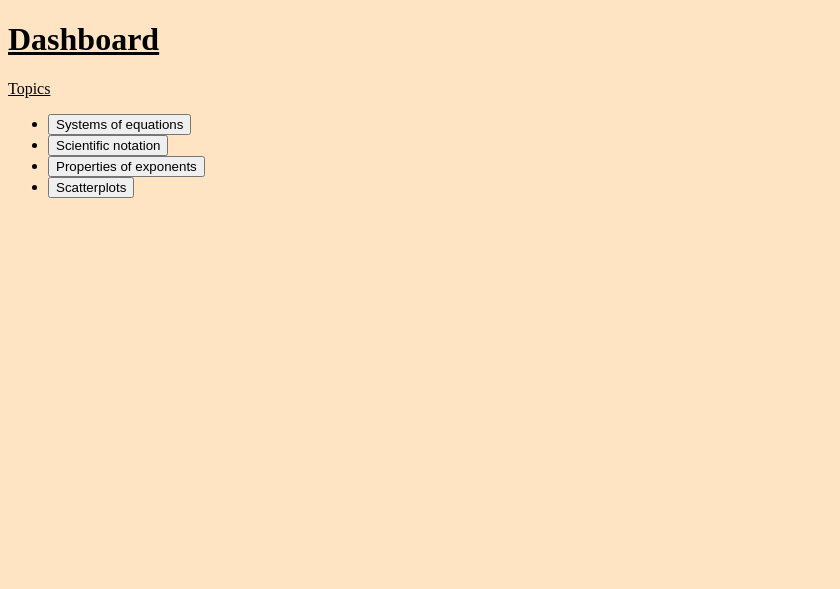
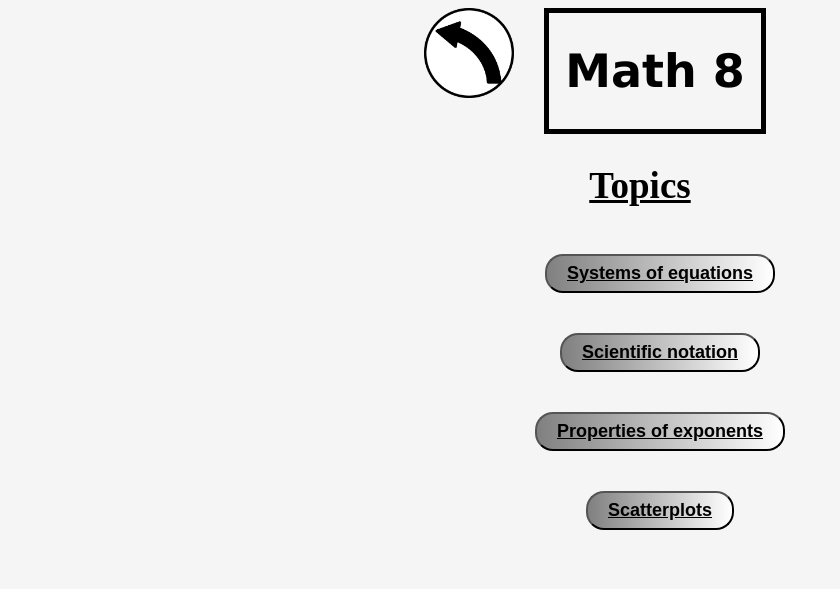
Before and after one commit to Naman-Muthreja/math-learn, a plain HTML site: page Math 8.html in a window 1280 px wide. Shown: the whole page, without its empty margins (0-840 px from the left). Drawn offline with Linux system fonts and the light colour scheme.

Commit message:
remodeling the dashboard
remodeling the dashboard

```diff
--- /dev/null
+++ b/Dashboard.css
@@ -0,0 +1,52 @@
+
+body {
+    background-color: whitesmoke;
+      background-image: url("White-background-wallpaper_.png")
+}
+    display: flex;
+    flex-direction: column;
+    align-items: center;
+
+    .header {
+        display: flex;
+        flex-direction: row;
+        margin-left: -50px;
+
+        }
+        .title {
+            font-family:'Franklin Gothic Medium', 'Arial Narrow', Arial, sans-serif;
+            font-size:24px;
+            font-weight: bold;
+            border: 5px solid black;
+            padding-left: 16px;
+            padding-right: 16px;
+        }
+    }
+
+    .content {
+        display: flex;
+        flex-direction: column;
+        align-items: center;
+        h2 {
+            font-size: 37px;
+
+        }
+        .topics {
+            display: flex;
+            flex-direction: column;
+
+            ul {
+                display: flex;
+                flex-direction: column;
+                align-items: center;
+
+
+                a {
+                    color: black;
+                    font-weight: bold;
+                    font-size: 18px;
+
+                }
+            }
+        }
+    }
--- a/Math 8.html
+++ b/Math 8.html
@@ -1,25 +1,33 @@
+
 <!DOCTYPE html>
-
 <html>
 <head>
+    <meta charset = "UTf-8">
+    <meta name="viewport" content="width=device-width, initial-scale=1.0"/>
+    <title> Math 7 </title>
+    <link rel="stylesheet" href = "Math 8.css">
 <title>Page Title</title>
-<style>
-    body {
-        background-color: bisque;
-    }
-</style>
 </head>
 <body>
-    <u>
-<h1> Dashboard</h1>
-    </u>
+    <div class="header">
+      <a class="backbutton" href="Dashboard.html">
+         <img src="backbutton.png"/>
+        </a>
+        <div class="title">
+            <h1> Math 8 </h1>
+        </div>
+    </div>
 
-<p><u>Topics</u></p>
-<ul>
-   <li><button>Systems of equations</button></li>
-   <li><button>Scientific notation</button></li>
-  <li><button>Properties of exponents</button></li>
-  <li> <button>Scatterplots</button></li>
-</ul>
+    <div class="content">
+        <h2><u>Topics</u></h2>
+        <div class="topics">
+            <ul>
+           <button><a href = "Systems.html" >Systems of equations</a></button>
+           <button><a href = "Scientific notation">Scientific notation</a></button>
+            <button><a href ="Properties of exponents">Properties of exponents</a></button>
+             <button><a href = "Scatterplots">Scatterplots</a></button>
+            </ul>
+        </div>
+    </div>
 </body>
 </html>
--- a/signup.css
+++ b/signup.css
@@ -0,0 +1,19 @@
+body{
+ background-color: whitesmoke;
+}
+.title
+{
+    font-family:Verdana, Geneva, Tahoma, sans-serif;
+            font-size:17px;
+            font-weight: bold;
+
+            padding-left: 16px;
+            padding-right: 16px;
+}
+button
+{
+     background-image: linear-gradient(to right, gray,white);
+                    padding: 7px 20px;
+                     border-radius: 18px;
+                     margin-top: 20px;
+}
```
Also changed, not shown: Algebra.html (+3 -1 lines), Circles.html (+2 -0 lines), Dashboard.html (+49 -0 lines), Geometric Mean.html (+2 -0 lines), Geometry.html (+2 -1 lines), Linear equations.html (+2 -0 lines), Math 7.html (+24 -17 lines), Quadratic Formula.html (+10 -0 lines), Sin,Cosine,Tangent.html (+2 -0 lines), Solving equations.html (+2 -0 lines), Systems.html (+2 -0 lines), Transversals.html (+2 -0 lines), signup.html (+33 -23 lines), White-background-wallpaper_.png (added).
